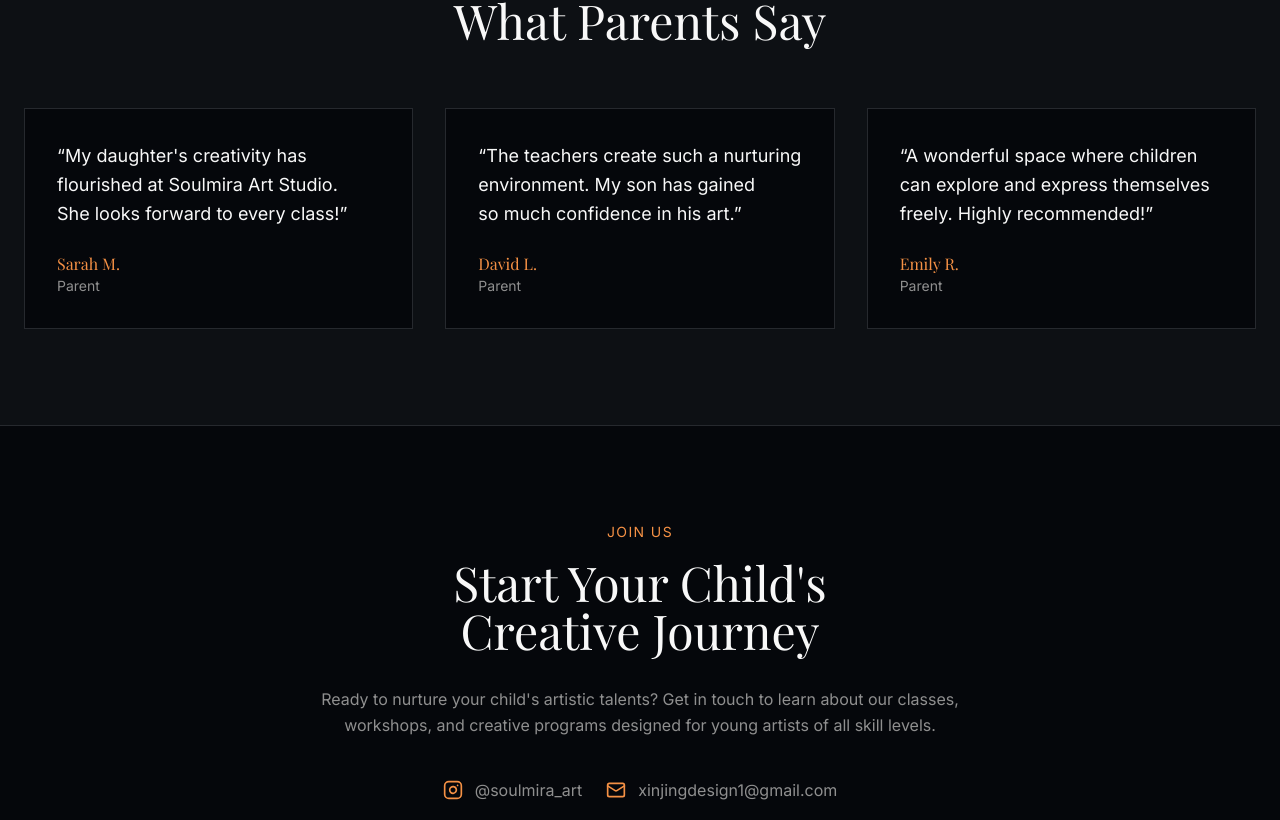
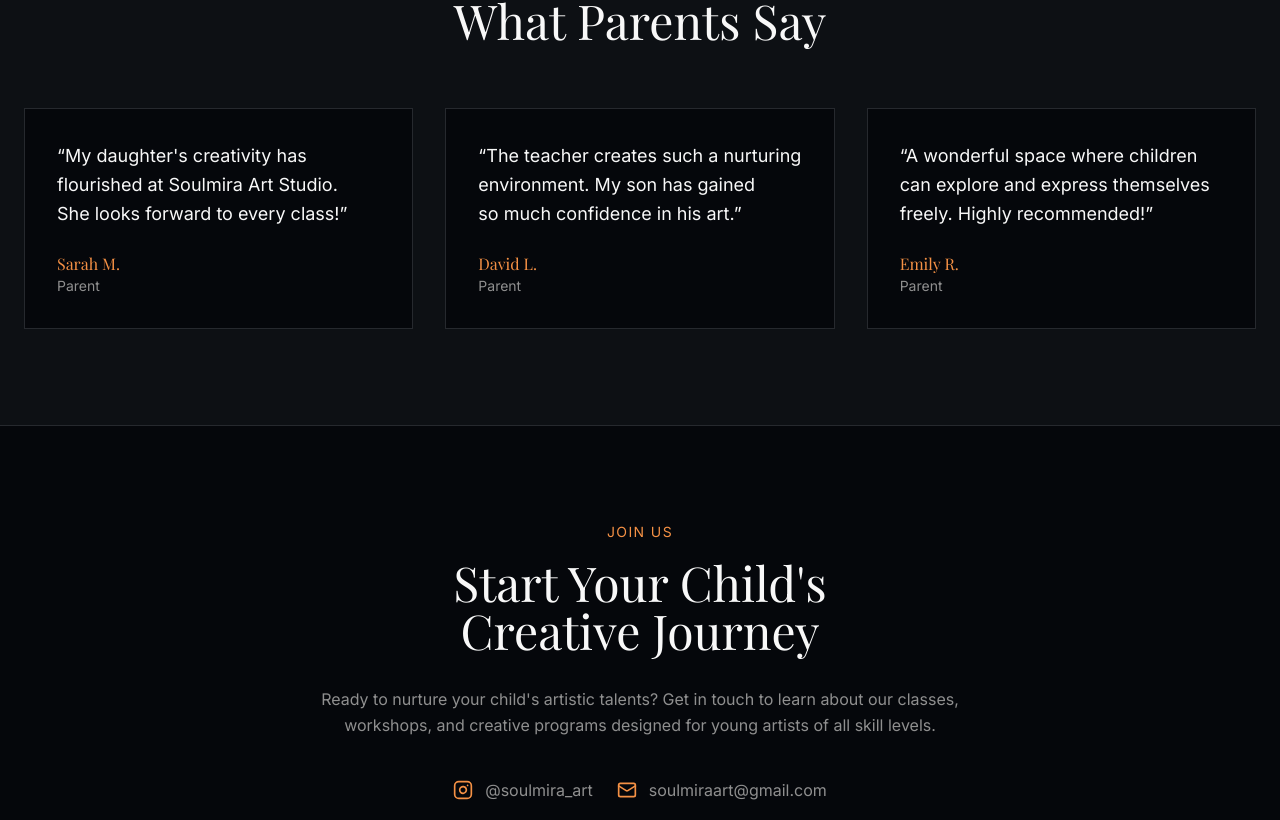
Before and after one commit to bhushanshitole/xinjing-artstudio, a Next.js app: page / in a window 1280 px wide. Shown: the part 3160-3980 px from the top of the page. Built offline with nearby package versions, Linux system fonts and the light colour scheme; a web font is replaced by a local one.

Commit message:
Fix testimonial wording and update email
- "teachers" -> "teacher" (it's a one-person studio)
- Email updated to soulmiraart@gmail.com

Co-Authored-By: Claude Opus 4.6 <noreply@anthropic.com>

```diff
--- a/app/page.tsx
+++ b/app/page.tsx
@@ -75,7 +75,7 @@ const testimonials = [
     role: "Parent"
   },
   {
-    quote: "The teachers create such a nurturing environment. My son has gained so much confidence in his art.",
+    quote: "The teacher creates such a nurturing environment. My son has gained so much confidence in his art.",
     author: "David L.",
     role: "Parent"
   },
@@ -136,7 +136,7 @@ export default function Home() {
             <Link href="https://www.instagram.com/soulmira_art" target="_blank" className="text-muted-foreground hover:text-primary transition-colors">
               <Instagram className="w-5 h-5" />
             </Link>
-            <Link href="mailto:xinjingdesign1@gmail.com" className="text-muted-foreground hover:text-primary transition-colors">
+            <Link href="mailto:soulmiraart@gmail.com" className="text-muted-foreground hover:text-primary transition-colors">
               <Mail className="w-5 h-5" />
             </Link>
           </div>
@@ -167,7 +167,7 @@ export default function Home() {
                 <Link href="https://www.instagram.com/soulmira_art" target="_blank" className="text-muted-foreground hover:text-primary transition-colors">
                   <Instagram className="w-5 h-5" />
                 </Link>
-                <Link href="mailto:xinjingdesign1@gmail.com" className="text-muted-foreground hover:text-primary transition-colors">
+                <Link href="mailto:soulmiraart@gmail.com" className="text-muted-foreground hover:text-primary transition-colors">
                   <Mail className="w-5 h-5" />
                 </Link>
               </div>
@@ -422,11 +422,11 @@ export default function Home() {
                   @soulmira_art
                 </Link>
                 <Link
-                  href="mailto:xinjingdesign1@gmail.com"
+                  href="mailto:soulmiraart@gmail.com"
                   className="inline-flex items-center gap-3 nav-link-anim text-muted-foreground hover:text-foreground transition-colors"
                 >
                   <Mail className="w-5 h-5 text-primary" />
-                  xinjingdesign1@gmail.com
+                  soulmiraart@gmail.com
                 </Link>
               </div>
             </div>
@@ -480,7 +480,7 @@ export default function Home() {
               <Link href="https://www.instagram.com/soulmira_art" target="_blank" className="text-muted-foreground hover:text-primary transition-colors">
                 <Instagram className="w-5 h-5" />
               </Link>
-              <Link href="mailto:xinjingdesign1@gmail.com" className="text-muted-foreground hover:text-primary transition-colors">
+              <Link href="mailto:soulmiraart@gmail.com" className="text-muted-foreground hover:text-primary transition-colors">
                 <Mail className="w-5 h-5" />
               </Link>
             </div>
```
